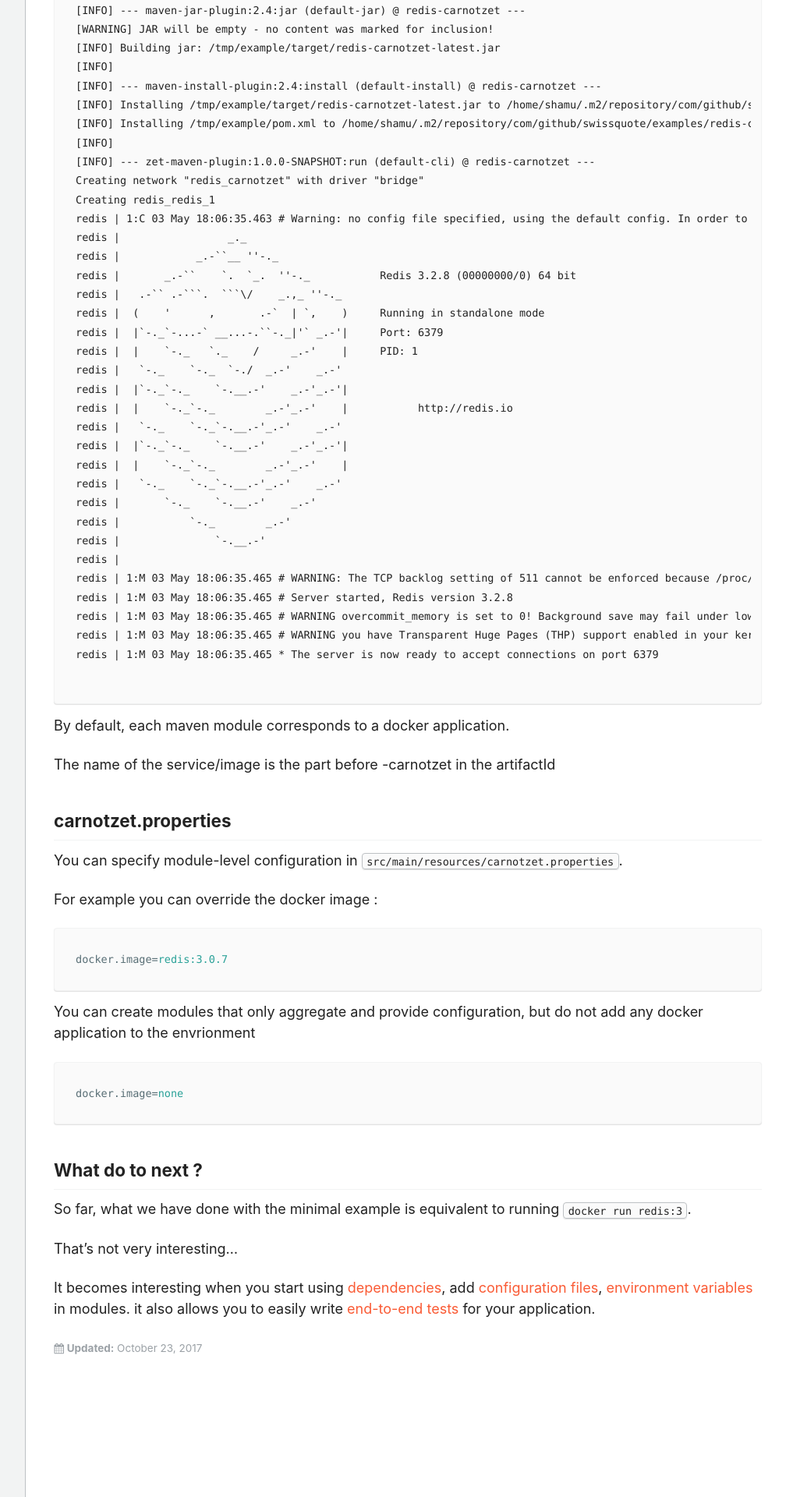
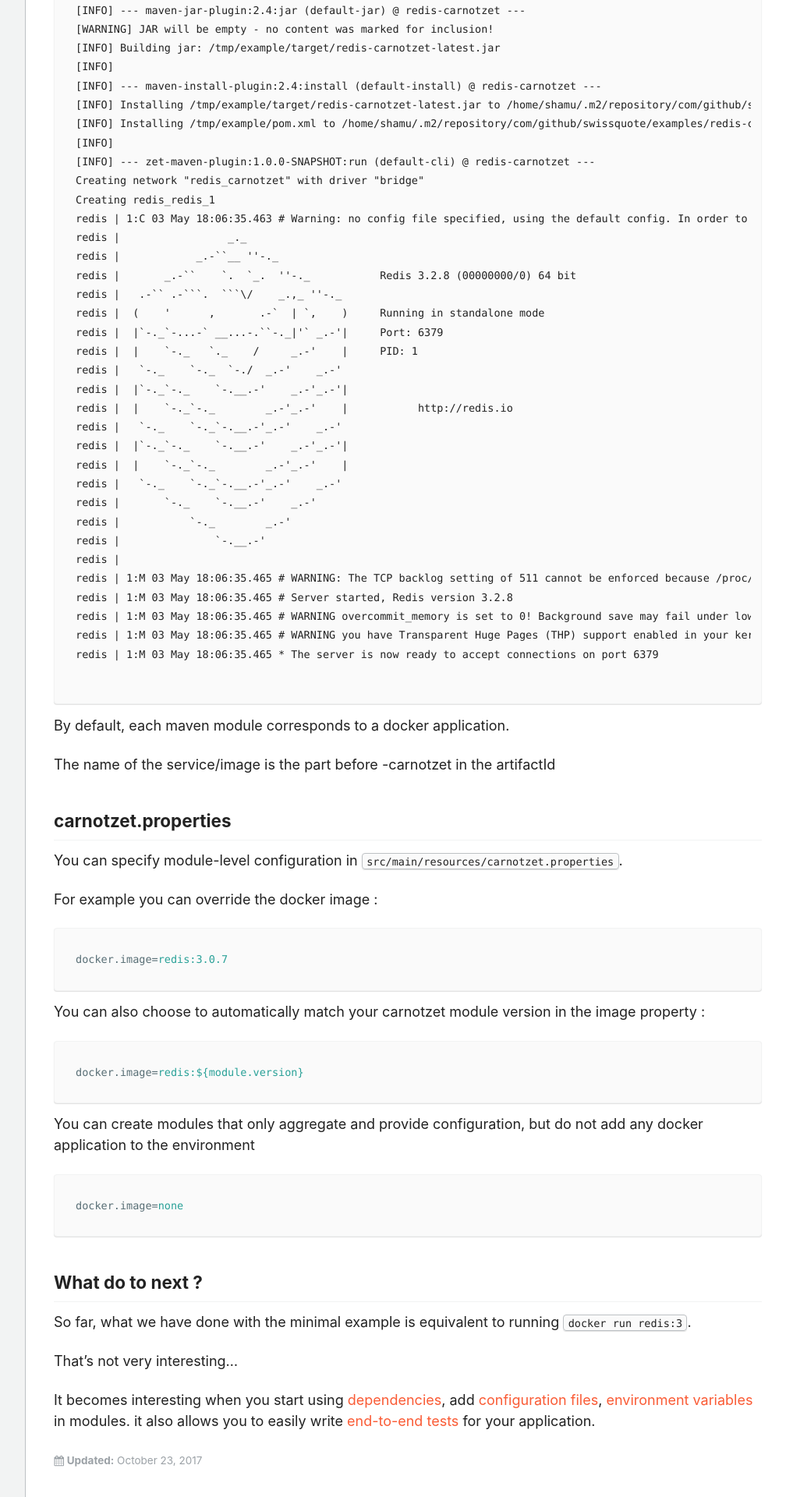
Before and after one commit to swissquote/carnotzet, a Jekyll site: the page built from docs/_docs/creating-your-own/creating-a-new-carnotzet.md, in a window 1280 px wide. Shown: the part 1768-3688 px from the top of the page at 78% size, without its empty margins (267-1275 px from the left). Built offline with Jekyll 4.4.1, drawn with Linux system fonts in a browser that asks for light colours.

Commit message:
Document new feature for SNDBX-96

````diff
--- a/docs/_docs/creating-your-own/creating-a-new-carnotzet.md
+++ b/docs/_docs/creating-your-own/creating-a-new-carnotzet.md
@@ -118,7 +118,11 @@ For example you can override the docker image :
 ```properties
 docker.image=redis:3.0.7
 ```
-You can create modules that only aggregate and provide configuration, but do not add any docker application to the envrionment
+You can also choose to automatically match your carnotzet module version in the image property :
+```properties
+docker.image=redis:${module.version}
+```
+You can create modules that only aggregate and provide configuration, but do not add any docker application to the environment
 ```properties
 docker.image=none
 ```
````
